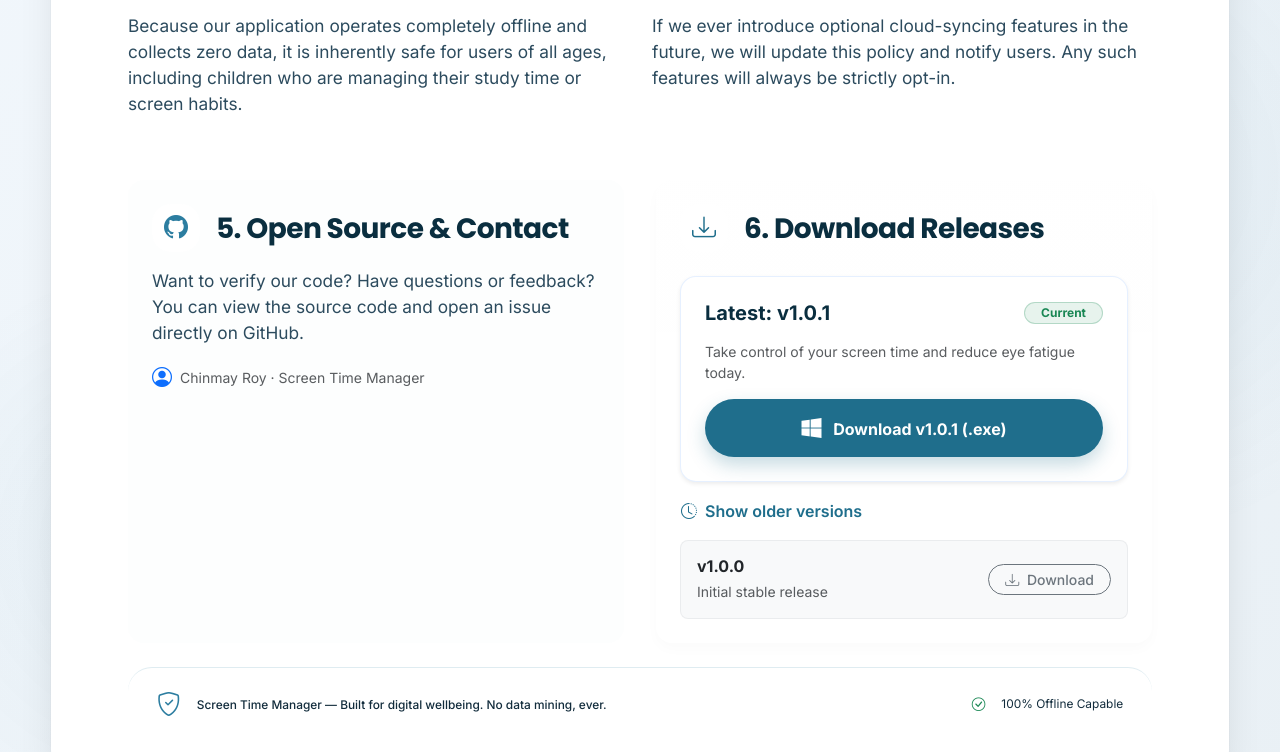
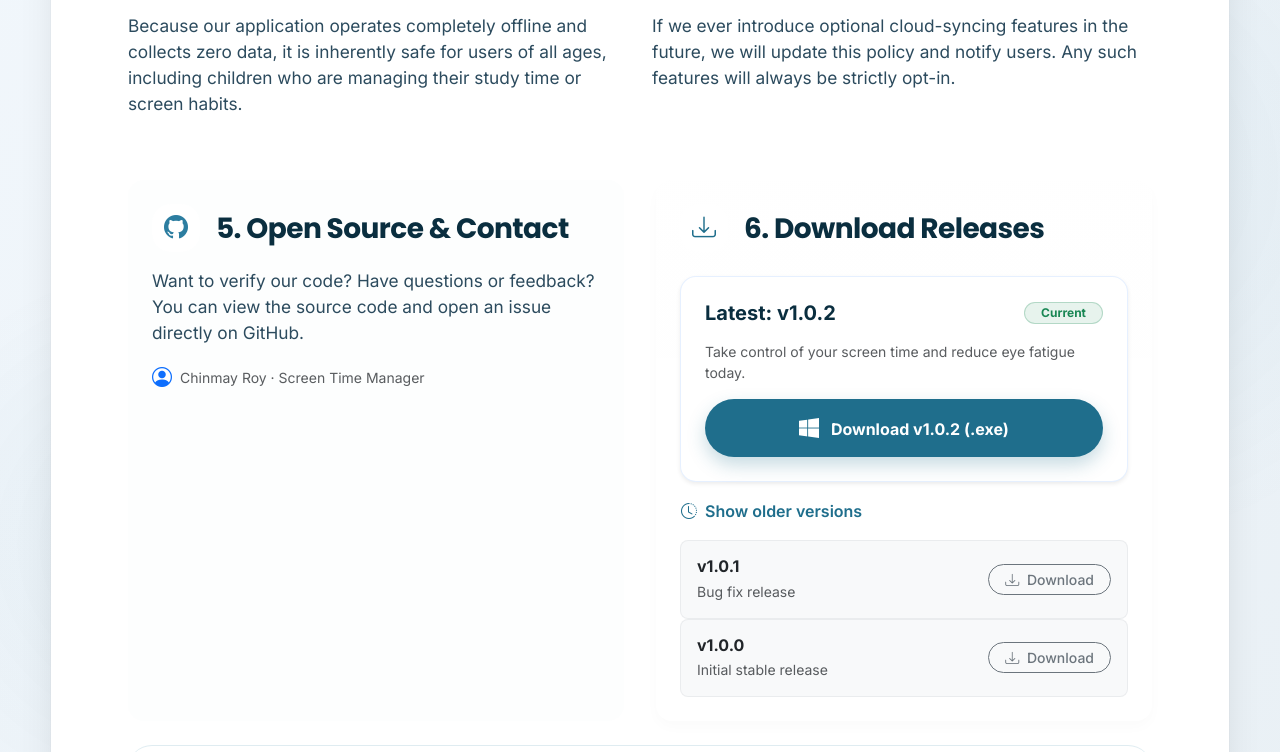
Before and after one commit to chinmayroy/ScreenTimeManager-Release, a plain HTML site: page index.html in a window 1280 px wide. Both pictures are taken after a click on the button "Show older versions". Shown: the part 968-1720 px from the top of the page. Drawn offline with nearby package versions, Linux system fonts and the light colour scheme.

Commit message:
I have release a new version 1.0.2

```diff
--- a/index.html
+++ b/index.html
@@ -319,12 +319,12 @@
 
                                 <div class="bg-white p-4 rounded-4 shadow-sm border border-primary border-opacity-10 mb-3">
                                     <div class="d-flex justify-content-between align-items-center flex-wrap gap-2 mb-3">
-                                        <h3 class="fs-5 fw-bold mb-0" style="color: #0a2e3f;">Latest: v1.0.1</h3>
+                                        <h3 class="fs-5 fw-bold mb-0" style="color: #0a2e3f;">Latest: v1.0.2</h3>
                                         <span class="badge bg-success bg-opacity-10 text-success border border-success border-opacity-25 rounded-pill px-3 py-1">Current</span>
                                     </div>
                                     <p class="small text-muted mb-3">Take control of your screen time and reduce eye fatigue today.</p>
-                                    <a href="https://github.com/chinmayroy/ScreenTimeManager-Release/releases/download/v1.0.1/ScreenTimeManager.exe" class="btn btn-download w-100">
-                                        <i class="bi bi-windows me-2 fs-5"></i> Download v1.0.1 (.exe)
+                                    <a href="https://github.com/chinmayroy/ScreenTimeManager-Release/releases/download/v1.0.2/ScreenTimeManager.exe" class="btn btn-download w-100">
+                                        <i class="bi bi-windows me-2 fs-5"></i> Download v1.0.2 (.exe)
                                     </a>
                                 </div>
 
@@ -332,6 +332,22 @@
                                     <i class="bi bi-clock-history me-1"></i> Show older versions
                                 </button>
 
+                                <!-- v1.0.1 -->
+                                <div class="collapse" id="olderVersions">
+                                    <div class="d-flex flex-column gap-2">
+                                        <div class="bg-light p-3 rounded-3 border border-secondary border-opacity-10 d-flex justify-content-between align-items-center flex-wrap gap-3">
+                                            <div>
+                                                <h4 class="fs-6 fw-bold mb-1 text-dark">v1.0.1</h4>
+                                                <p class="small text-muted mb-0">Bug fix release</p>
+                                            </div>
+                                            <a href="https://github.com/chinmayroy/ScreenTimeManager-Release/releases/download/v1.0.1/ScreenTimeManager.exe" class="btn btn-sm btn-outline-secondary rounded-pill px-3 fw-medium">
+                                                <i class="bi bi-download me-1"></i> Download
+                                            </a>
+                                        </div>
+                                    </div>
+                                </div>
+
+                                <!-- V1.0.1-->
                                 <div class="collapse" id="olderVersions">
                                     <div class="d-flex flex-column gap-2">
                                         <div class="bg-light p-3 rounded-3 border border-secondary border-opacity-10 d-flex justify-content-between align-items-center flex-wrap gap-3">
```
Also changed, not shown: 3 other files.
